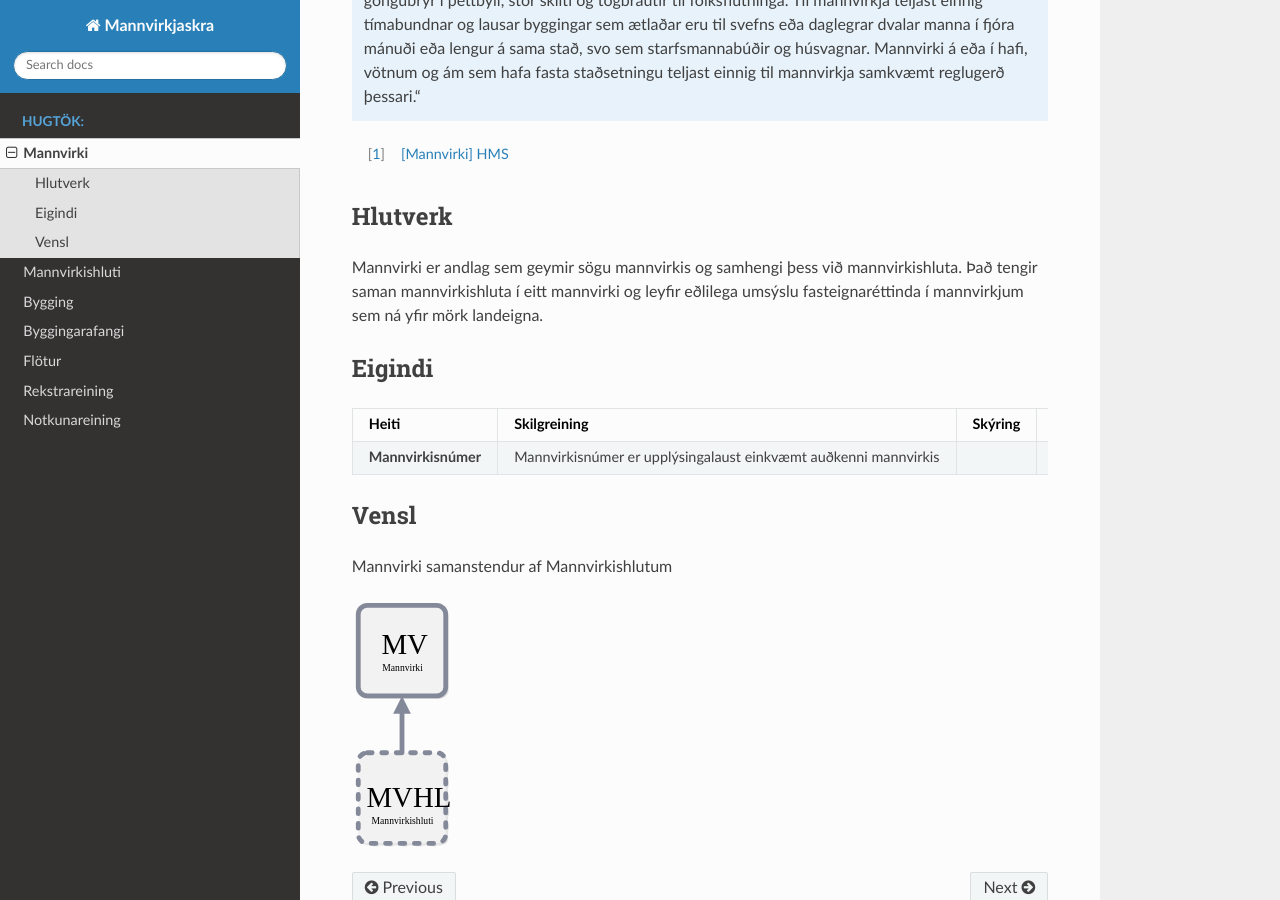
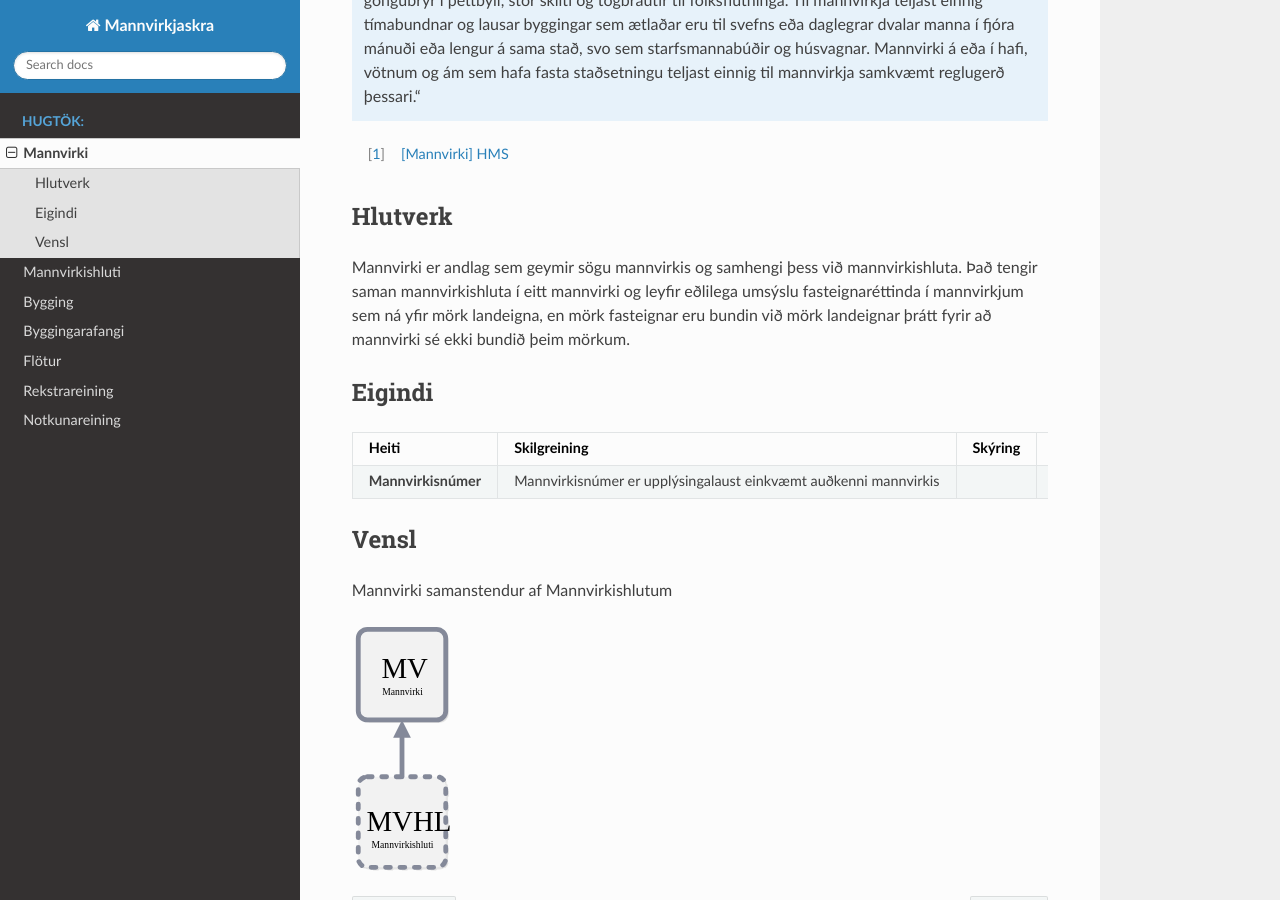
Before and after one commit to hthl/Mannvirkjaskra, a Sphinx documentation site: the page built from source/mannvirki.rst, in a window 1280 px wide and 900 px high, scrolled down 452 px. Built offline with Sphinx 7.4.7 and the Read the Docs theme 2.0.0, drawn with Linux system fonts in a browser that asks for light colours.

Commit message:
Update mannvirki.rst

```diff
--- a/source/mannvirki.rst
+++ b/source/mannvirki.rst
@@ -26,7 +26,7 @@
 
 Hlutverk
 ---------
-Mannvirki er andlag sem geymir sögu mannvirkis og samhengi þess við mannvirkishluta. Það tengir saman mannvirkishluta í eitt mannvirki og leyfir eðlilega umsýslu fasteignaréttinda í mannvirkjum sem ná yfir mörk landeigna.
+Mannvirki er andlag sem geymir sögu mannvirkis og samhengi þess við mannvirkishluta. Það tengir saman mannvirkishluta í eitt mannvirki og leyfir eðlilega umsýslu fasteignaréttinda í mannvirkjum sem ná yfir mörk landeigna, en mörk fasteignar eru bundin við mörk landeignar þrátt fyrir að mannvirki sé ekki bundið þeim mörkum.
 
 
 Eigindi
```
